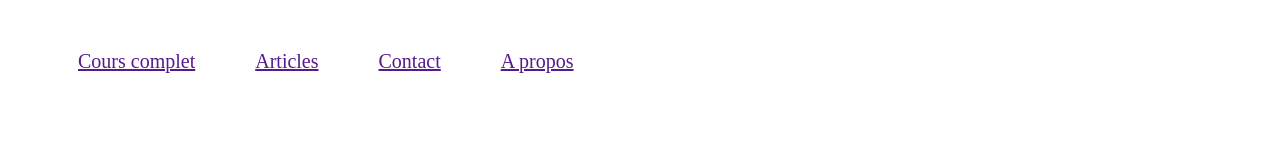
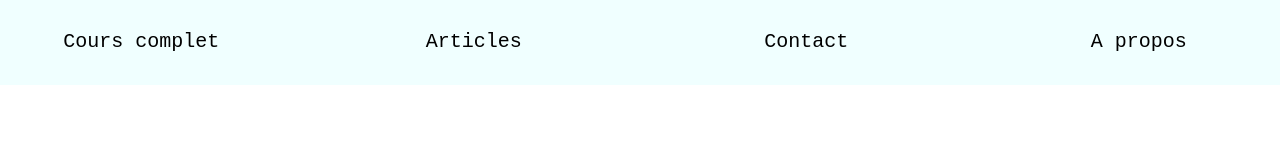
Before and after one commit to dasilva218/base-html, a plain HTML site: page pages/menusticky/index.html in a window 1280 px wide. Drawn offline with Linux system fonts and the light colour scheme.

Commit message:
aj menuderoul

```diff
--- a/pages/menusticky/index.html
+++ b/pages/menusticky/index.html
@@ -9,10 +9,10 @@
 <body>
     <nav>
         <ul>
-            <li><a href=""">Cours complet</a></li>
-            <li><a href="">Articles</a></li>
-            <li><a href="">Contact</a></li>
-            <li><a href="">A propos</a></li>
+            <li><a href="#">Cours complet</a></li>
+            <li><a href="#">Articles</a></li>
+            <li><a href="#">Contact</a></li>
+            <li><a href="#">A propos</a></li>
         </ul>
     </nav>
 
--- /dev/null
+++ b/styles/menuderoul.css
@@ -0,0 +1,59 @@
+* {
+    margin: 0;
+    padding: 0;
+
+}
+
+
+
+
+.menu {
+    list-style: circle;
+    display: flex;
+
+    justify-content: center;
+    margin-top: 10px;
+
+}
+
+
+.menu a {
+    text-decoration: none;
+    color: var(--text-color);
+    font-family: var(--custom-prop);
+    font-size: 15px;
+    padding: 0 70px;
+}
+
+
+
+.menu-flo:hover {
+
+    color: black;
+    border-bottom: 4px solid rgb(67, 201, 74);
+}
+
+
+
+.menu li:hover ul {
+    display: block;
+}
+
+
+
+.sous-menu {
+    display: none;
+    position: absolute;
+    background: #a34e4e;
+    padding: 5px;
+    text-align: center;
+}
+
+.sous-menu li {
+    display: block;
+}
+
+.sous-menu li a:hover {
+    background-color: #9c8a8a;
+    color: rgb(75, 60, 160);
+}
--- a/styles/menusticky.css
+++ b/styles/menusticky.css
@@ -1,16 +1,54 @@
+*{
+    margin: 0px;
+    padding: 0px;
+   font-family: 'Courier New', Courier, monospace;
+}
+
+
+
+
 nav{
-    height: 70px;
+
     width: 100%;
     font-size: 20px;
-    text-align: center;
+
+    background-color: azure;
+
+
+
 
 }
 ul{
+    display: grid;
+    grid-template-columns: 25% 25% 25% 25%;
+    gap: 70px;
+
+    list-style-type: none;
+    padding: 10px;
     display: flex;
-    list-style: none;
+    justify-content: space-between;
 }
 li{
-    padding: 30px;
+
     font-family: var(--police);
     color: rgb(19, 0, 128);
+    width: 30px;
+    text-align: center;
+    padding: 10px;
+    flex: auto;
 }
+nav ul ::after {
+    display: table;
+
+}
+nav a {
+    display: block;
+    text-decoration: none;
+    color: black;
+    border-bottom: 2px solid transparent;
+    padding: 10px 0px;
+}
+nav a:hover {
+    color: brown;
+    border-bottom: 1px solid gold;
+}
```
Also changed, not shown: pages/contact/menuderoul/index.html (added, +39 -0 lines).
